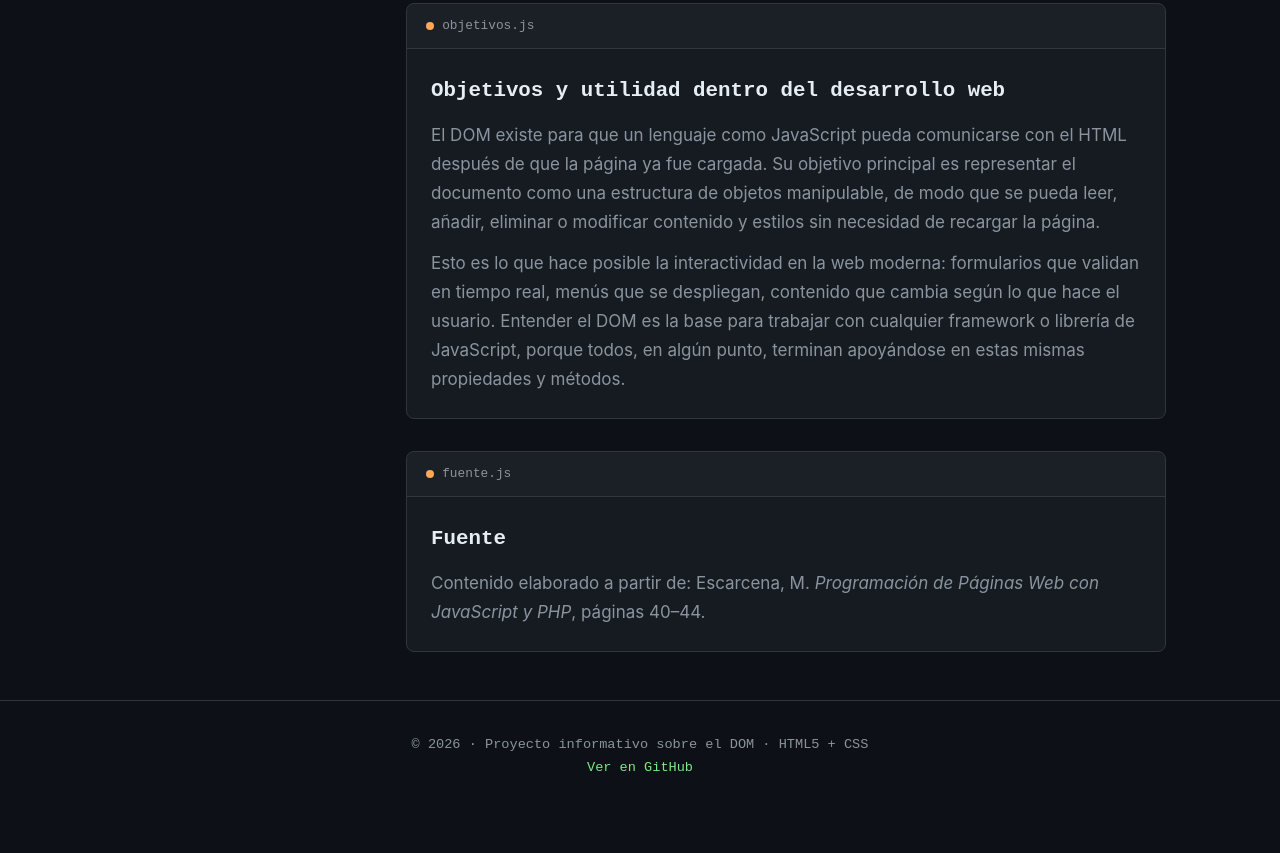
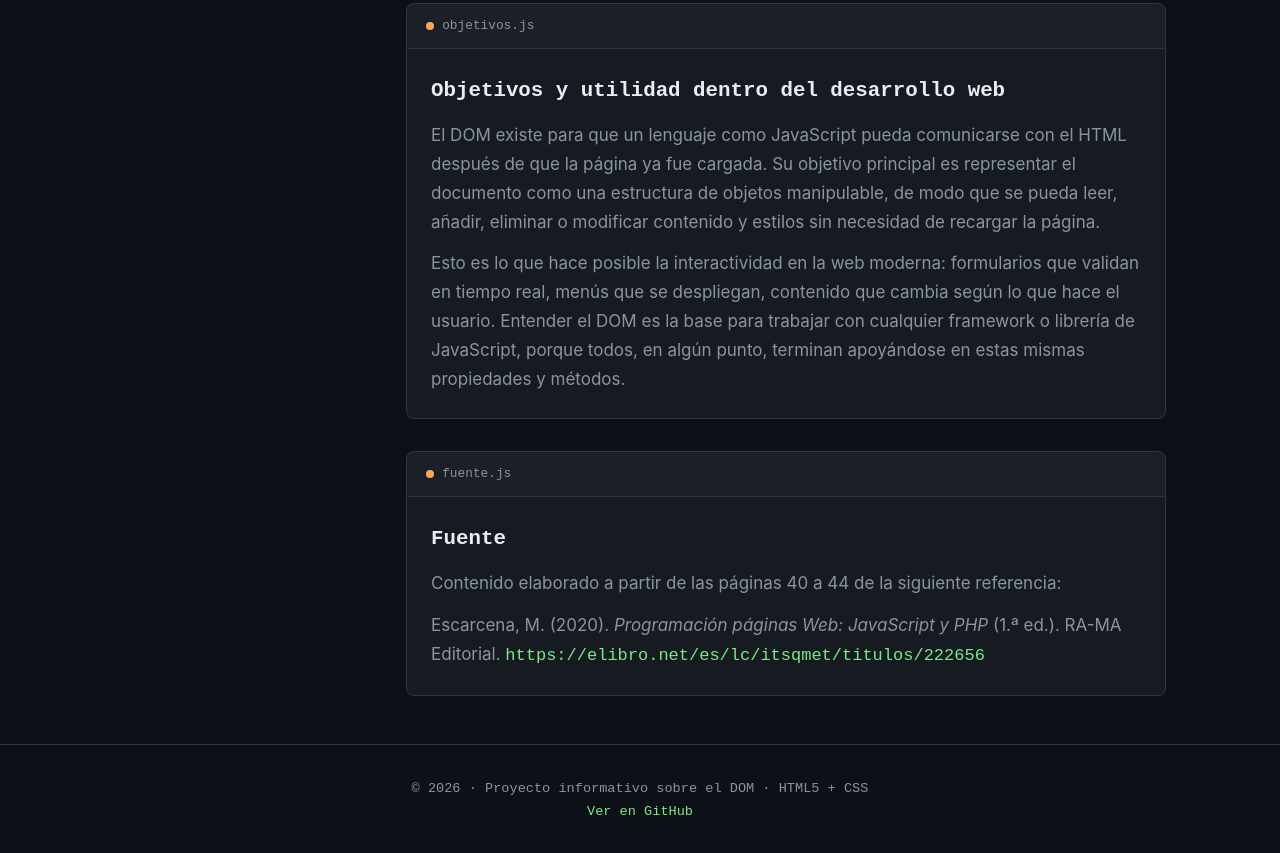
Before and after one commit to Esteban-Orellana-05/proyecto-dom-html-css, a plain HTML site: page index.html in a window 1280 px wide. Shown: the part 3414-4267 px from the top of the page. Before the commit the page ends 4241 px from the top, so only its background shows below. Drawn offline with Linux system fonts and the light colour scheme.

Commit message:
Actualiza cita de la fuente con referencia APA completa

```diff
--- a/index.html
+++ b/index.html
@@ -159,8 +159,11 @@
             <section id="fuente" class="card card--source">
                 <div class="card__tab"><span class="card__dot"></span>fuente.js</div>
                 <h2>Fuente</h2>
-                <p>Contenido elaborado a partir de: Escarcena, M. <em>Programación de Páginas Web con JavaScript y
-                        PHP</em>, páginas 40–44.</p>
+                <p>Contenido elaborado a partir de las páginas 40 a 44 de la siguiente referencia:</p>
+                <p>Escarcena, M. (2020). <em>Programación páginas Web: JavaScript y PHP</em> (1.ª ed.). RA-MA Editorial.
+                    <a href="https://elibro.net/es/lc/itsqmet/titulos/222656" class="footer__link" target="_blank"
+                        rel="noopener">https://elibro.net/es/lc/itsqmet/titulos/222656</a>
+                </p>
             </section>
 
         </main>
```
